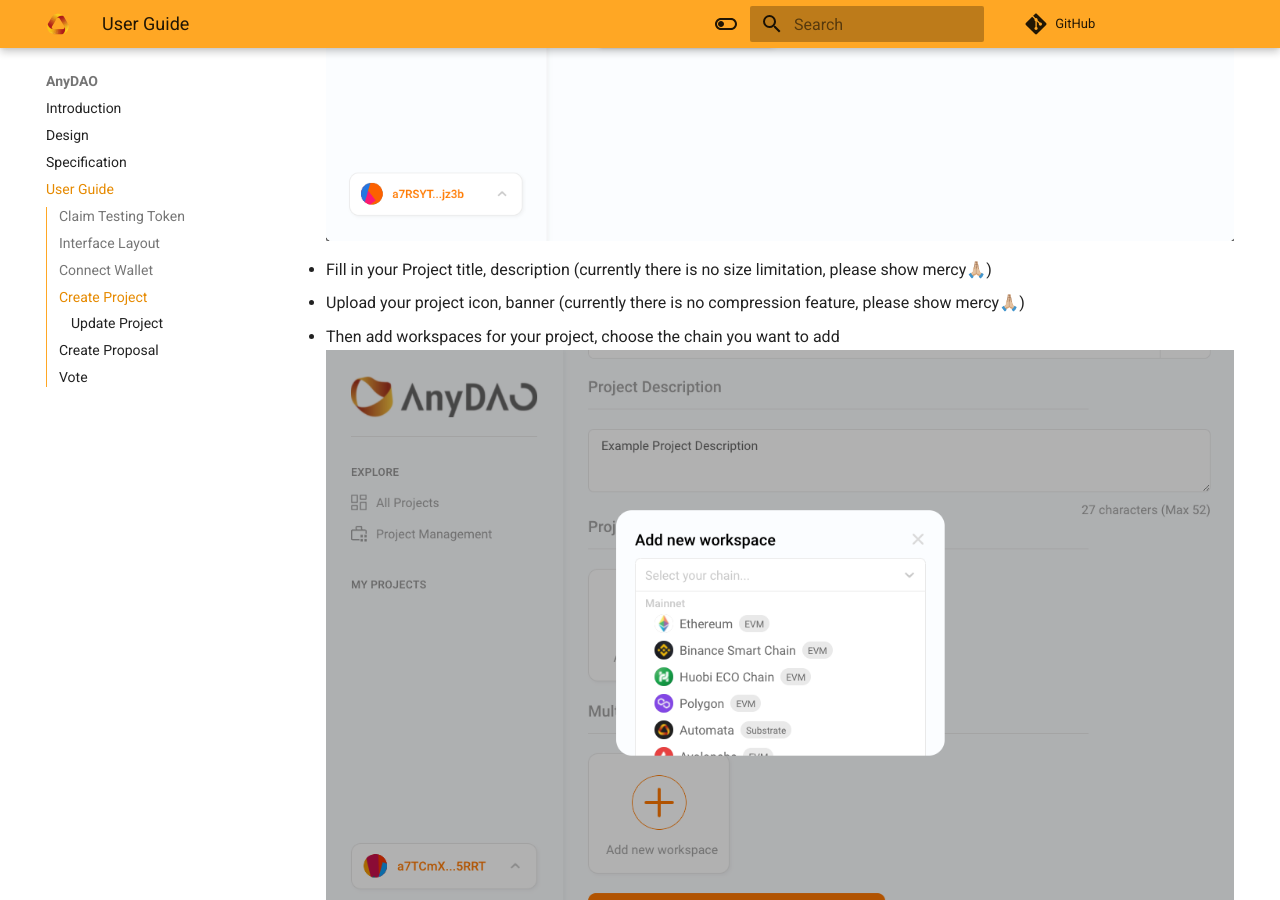
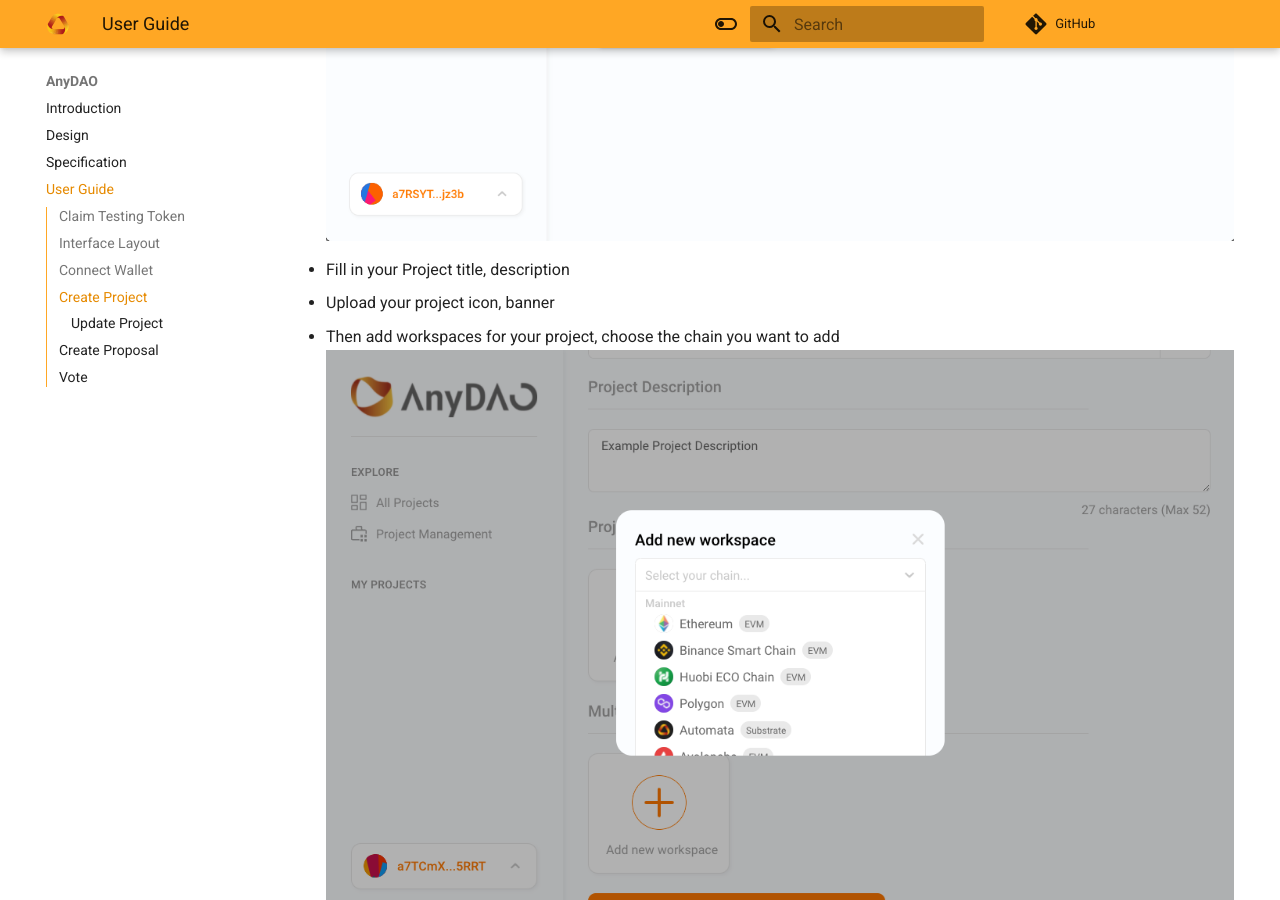
Before and after one commit to automata-network/docs, an MkDocs documentation site: the page built from docs/anydao/guide.md, in a window 1280 px wide and 900 px high, scrolled down 2676 px. Built offline with MkDocs 1.6.1 and Material for MkDocs 9.7.7, drawn with Linux system fonts in a browser that asks for light colours; nearby versions of some CDN libraries; comment, search, counter and statistics services are not loaded.

Commit message:
Minor modification

```diff
--- a/docs/anydao/guide.md
+++ b/docs/anydao/guide.md
@@ -19,8 +19,8 @@
 ![](../assets/anydao/home_connected.png)
 - Go to `Project Management`, then `Add a new project`
 ![](../assets/anydao/project_manage.png)
-- Fill in your Project title, description (currently there is no size limitation, please show mercy🙏🏼)
-- Upload your project icon, banner (currently there is no compression feature, please show mercy🙏🏼)
+- Fill in your Project title, description
+- Upload your project icon, banner
 - Then add workspaces for your project, choose the chain you want to add
 ![](../assets/anydao/workspace_chain.png)
 - Attach available strategy to it, such as
```
